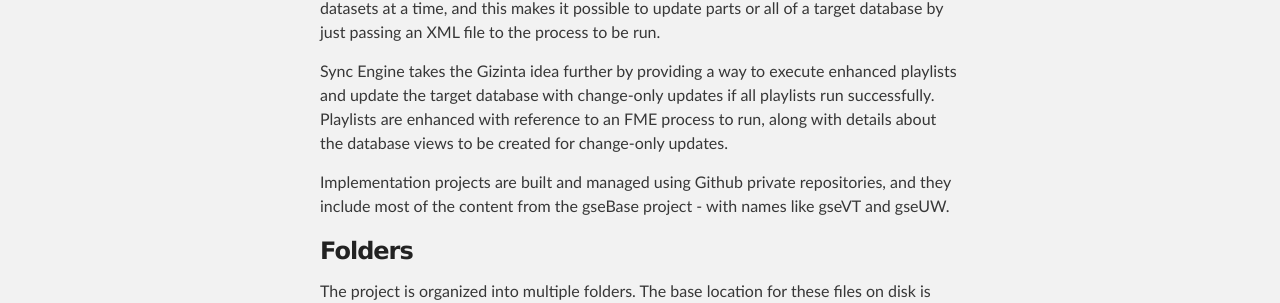
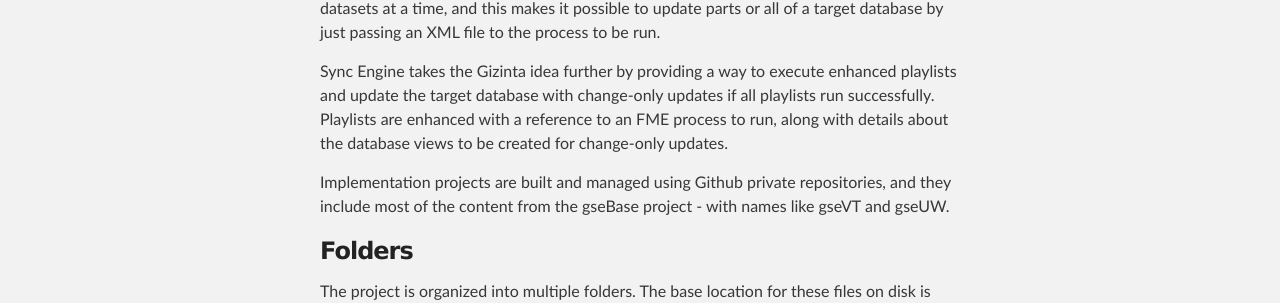
Before and after one commit to Vertex3/gseBase, a Jekyll site: the page built from index.html, in a window 1280 px wide. Shown: the part 382-685 px from the top of the page. Built offline with Jekyll 4.4.1, drawn with Linux system fonts in a browser that asks for light colours.

```diff
--- a/index.html
+++ b/index.html
@@ -14,7 +14,7 @@ published: true
 
 	  <h3><a id="welcome" class="anchor" href="#welcome" aria-hidden="true"><span class="octicon octicon-link"></span></a>Overview</h3>
         <p>Sync Engine builds on the basic <a href="http://github.com/Gizinta/gzTools" target='new'>Gizinta</a> library. Gizinta makes it easier to move data between databases using XML configuration files to map source datasets to target data models. Gizinta also has 'playlists' - all Gizinta tools have the ability to run one or more datasets at a time, and this makes it possible to update parts or all of a target database by just passing an XML file to the process to be run.</p>
-        <p>Sync Engine takes the Gizinta idea further by providing a way to execute enhanced playlists and update the target database with change-only updates if all playlists run successfully. Playlists are enhanced with reference to an FME process to run, along with details about the database views to be created for change-only updates.</p>
+        <p>Sync Engine takes the Gizinta idea further by providing a way to execute enhanced playlists and update the target database with change-only updates if all playlists run successfully. Playlists are enhanced with a reference to an FME process to run, along with details about the database views to be created for change-only updates.</p>
         <p>Implementation projects are built and managed using Github private repositories, and they include most of the content from the gseBase project - with names like gseVT and gseUW.</p>
 
         <h3>Folders</h3>
```
